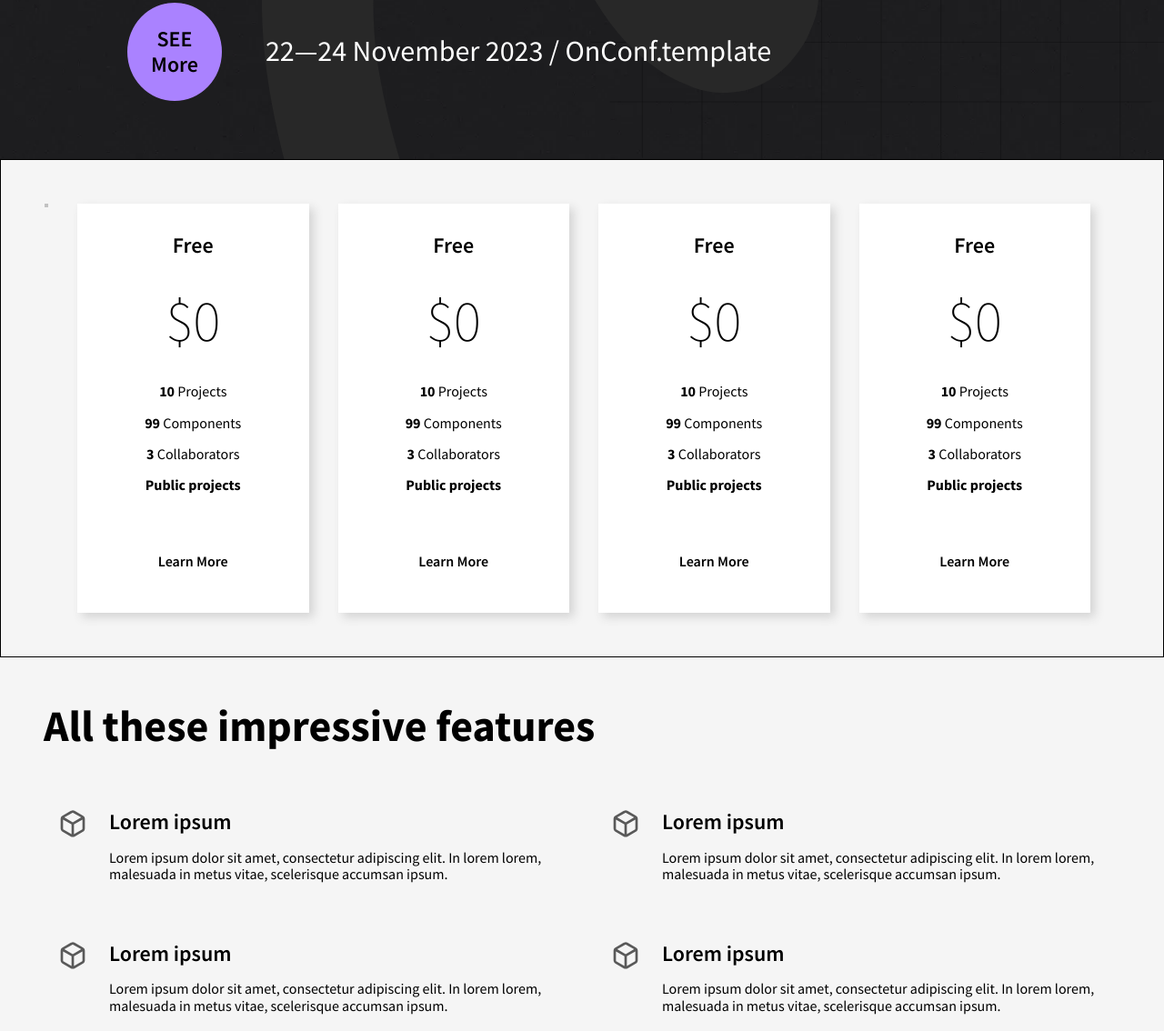
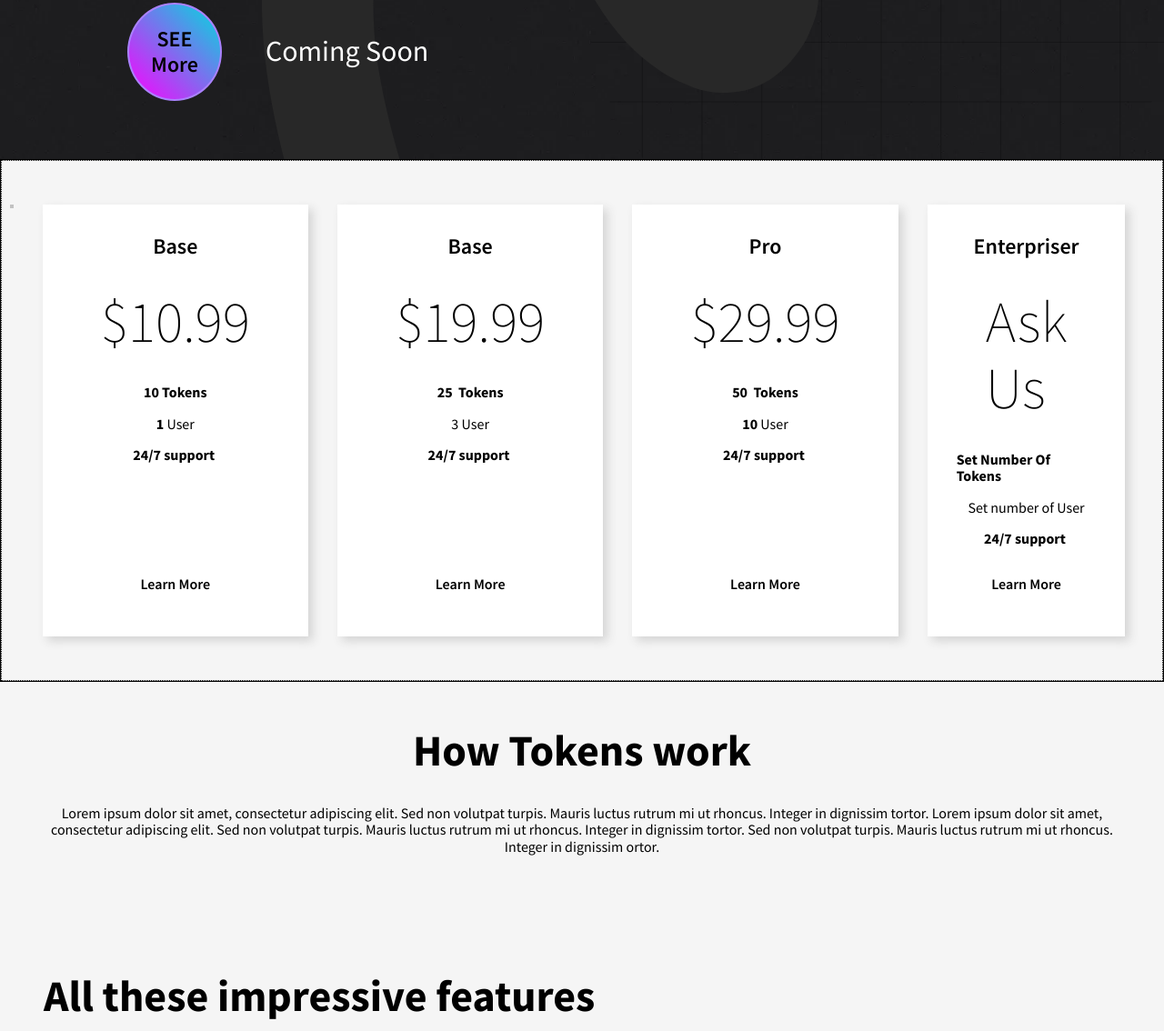
Before and after one commit to St3ve109/OnConf-template-HTML, a website built with Parcel: page index.html in a window 1280 px wide. Shown: the part 505-1639 px from the top of the page at 91% size. Built offline with nearby package versions, Linux system fonts and the light colour scheme.

Commit message:
Commit from TeleportHQ

```diff
--- a/index.css
+++ b/index.css
@@ -248,6 +248,9 @@
 }
 .home-register2 {
   width: auto;
+  border-width: 0px;
+  background-color: transparent;
+  background-image: linear-gradient(45deg, rgb(252, 0, 255) 0.00%,rgb(0, 219, 222) 100.00%);
 }
 .home-text13 {
   width: 100%;
@@ -272,10 +275,14 @@
 }
 .home-container02 {
   width: 100%;
+  height: auto;
   display: flex;
   padding: var(--dl-space-space-threeunits);
   max-width: auto;
   align-items: flex-start;
+  border-color: var(--dl-color-gray-black);
+  border-style: dotted;
+  border-width: 1px;
   justify-content: center;
 }
 .home-container03 {
@@ -312,7 +319,7 @@
 }
 .home-container07 {
   flex: 1;
-  height: 450px;
+  height: 100%;
   display: flex;
   max-width: auto;
   box-shadow: 5px 5px 10px 0px #d4d4d4;
@@ -339,28 +346,27 @@
   font-weight: 200;
 }
 .home-text20 {
+  font-weight: bold;
   margin-bottom: var(--dl-space-space-unit);
 }
-.home-text21 {
-  font-weight: 700;
+.home-text22 {
+  text-transform: capitalize;
 }
 .home-text23 {
   margin-bottom: var(--dl-space-space-unit);
 }
 .home-text24 {
+  font-style: normal;
   font-weight: 700;
+  text-transform: uppercase;
 }
-.home-text26 {
-  margin-bottom: var(--dl-space-space-unit);
+.home-text25 {
+  font-style: normal;
+  font-weight: 700;
 }
 .home-text27 {
   font-weight: 700;
-}
-.home-text29 {
   margin-bottom: var(--dl-space-space-unit);
-}
-.home-text30 {
-  font-weight: 700;
 }
 .home-button {
   color: var(--dl-color-gray-white);
@@ -374,7 +380,7 @@
 }
 .home-container08 {
   flex: 1;
-  height: 450px;
+  height: 100%;
   display: flex;
   max-width: auto;
   box-shadow: 5px 5px 10px 0px #d4d4d4;
@@ -386,43 +392,33 @@
   padding-right: var(--dl-space-space-twounits);
   flex-direction: column;
   padding-bottom: var(--dl-space-space-twounits);
-  background-color: #ffffff;
+  background-color: var(--dl-color-gray-white);
 }
 .home-container08:hover {
   transform: scale(1.02);
 }
-.home-text31 {
+.home-text28 {
   font-size: 1.5rem;
   font-weight: 600;
 }
-.home-text32 {
+.home-text29 {
   margin: var(--dl-space-space-twounits);
   font-size: 4rem;
   font-weight: 200;
+}
+.home-text30 {
+  font-weight: bold;
+  margin-bottom: var(--dl-space-space-unit);
+}
+.home-text32 {
+  text-transform: capitalize;
 }
 .home-text33 {
   margin-bottom: var(--dl-space-space-unit);
 }
 .home-text34 {
   font-weight: 700;
-}
-.home-text36 {
   margin-bottom: var(--dl-space-space-unit);
-}
-.home-text37 {
-  font-weight: 700;
-}
-.home-text39 {
-  margin-bottom: var(--dl-space-space-unit);
-}
-.home-text40 {
-  font-weight: 700;
-}
-.home-text42 {
-  margin-bottom: var(--dl-space-space-unit);
-}
-.home-text43 {
-  font-weight: 700;
 }
 .home-button1 {
   color: var(--dl-color-gray-white);
@@ -436,7 +432,7 @@
 }
 .home-container09 {
   flex: 1;
-  height: 450px;
+  height: 100%;
   display: flex;
   max-width: auto;
   box-shadow: 5px 5px 10px 0px #d4d4d4;
@@ -453,38 +449,37 @@
 .home-container09:hover {
   transform: scale(1.02);
 }
-.home-text44 {
+.home-text35 {
   font-size: 1.5rem;
   font-weight: 600;
 }
-.home-text45 {
+.home-text36 {
   margin: var(--dl-space-space-twounits);
   font-size: 4rem;
   font-weight: 200;
 }
-.home-text46 {
+.home-text37 {
+  font-weight: bold;
   margin-bottom: var(--dl-space-space-unit);
 }
-.home-text47 {
+.home-text39 {
+  text-transform: capitalize;
+}
+.home-text40 {
+  margin-bottom: var(--dl-space-space-unit);
+}
+.home-text41 {
+  font-style: normal;
+  font-weight: 700;
+  text-transform: uppercase;
+}
+.home-text42 {
+  font-style: normal;
   font-weight: 700;
 }
-.home-text49 {
+.home-text44 {
+  font-weight: 700;
   margin-bottom: var(--dl-space-space-unit);
-}
-.home-text50 {
-  font-weight: 700;
-}
-.home-text52 {
-  margin-bottom: var(--dl-space-space-unit);
-}
-.home-text53 {
-  font-weight: 700;
-}
-.home-text55 {
-  margin-bottom: var(--dl-space-space-unit);
-}
-.home-text56 {
-  font-weight: 700;
 }
 .home-button2 {
   color: var(--dl-color-gray-white);
@@ -515,38 +510,26 @@
 .home-container10:hover {
   transform: scale(1.02);
 }
-.home-text57 {
+.home-text45 {
   font-size: 1.5rem;
   font-weight: 600;
 }
-.home-text58 {
+.home-text46 {
   margin: var(--dl-space-space-twounits);
   font-size: 4rem;
   font-weight: 200;
 }
-.home-text59 {
+.home-text47 {
+  font-weight: bold;
+  margin-bottom: var(--dl-space-space-unit);
+  text-transform: capitalize;
+}
+.home-text48 {
   margin-bottom: var(--dl-space-space-unit);
 }
-.home-text60 {
+.home-text49 {
   font-weight: 700;
-}
-.home-text62 {
   margin-bottom: var(--dl-space-space-unit);
-}
-.home-text63 {
-  font-weight: 700;
-}
-.home-text65 {
-  margin-bottom: var(--dl-space-space-unit);
-}
-.home-text66 {
-  font-weight: 700;
-}
-.home-text68 {
-  margin-bottom: var(--dl-space-space-unit);
-}
-.home-text69 {
-  font-weight: 700;
 }
 .home-button3 {
   color: var(--dl-color-gray-white);
@@ -558,22 +541,35 @@
   padding-bottom: var(--dl-space-space-unit);
   background-color: var(--dl-color-gray-black);
 }
-.home-notes {
-  width: 100%;
-  display: flex;
-  max-width: var(--dl-size-size-maxwidth);
-  align-items: center;
-  flex-direction: column;
-}
-.home-features {
+.home-banner {
   width: 100%;
   display: flex;
   padding: var(--dl-space-space-threeunits);
+  align-items: center;
+  flex-direction: column;
+  justify-content: space-between;
+  background-color: #f5f5f5ff;
+}
+.home-text50 {
+  font-size: 3rem;
+  text-align: center;
+}
+.home-text51 {
   max-width: var(--dl-size-size-maxwidth);
+  margin-top: var(--dl-space-space-twounits);
+  text-align: center;
+  margin-bottom: var(--dl-space-space-twounits);
+}
+.home-features {
+  width: 837px;
+  display: flex;
+  padding: var(--dl-space-space-threeunits);
+  max-width: 100%;
+  min-width: 100%;
   flex-direction: column;
   background-color: #f5f5f5;
 }
-.home-text70 {
+.home-text55 {
   font-size: 3rem;
   margin-bottom: var(--dl-space-space-threeunits);
 }
@@ -630,7 +626,7 @@
   flex-direction: row;
   background-color: var(--dl-color-gray-black);
 }
-.home-text71 {
+.home-text56 {
   width: 100%;
   font-size: 18px;
   line-height: 27px;
@@ -651,7 +647,7 @@
   flex-direction: row;
   background-color: var(--dl-color-gray-black);
 }
-.home-text72 {
+.home-text57 {
   width: 100%;
   font-size: 18px;
   line-height: 27px;
@@ -689,14 +685,31 @@
   width: 16px;
   height: 16px;
 }
+.home-container12 {
+  flex: 0 0 auto;
+  width: auto;
+  height: auto;
+  display: flex;
+  align-items: flex-start;
+  justify-content: center;
+}
+.home-notes {
+  width: 100%;
+  border: 2px dashed rgba(120, 120, 120, 0.4);
+  display: flex;
+  max-width: var(--dl-size-size-maxwidth);
+  align-items: center;
+  flex-direction: column;
+}
 .home-footer {
   width: 100%;
+  height: auto;
   display: flex;
   align-items: center;
   padding-top: 120px;
   flex-direction: column;
   padding-bottom: var(--dl-space-space-fiveunits);
-  background-color: #AA82FF;
+  background-image: linear-gradient(45deg, rgb(252, 0, 255) 0.00%,rgb(26, 205, 225) 100.00%);
 }
 .home-content2 {
   gap: var(--dl-space-space-threeunits);
@@ -723,11 +736,6 @@
   font-weight: 600;
   line-height: 45px;
 }
-.home-description {
-  width: 100%;
-  font-size: 18px;
-  line-height: 27px;
-}
 .home-socials {
   gap: var(--dl-space-space-oneandhalfunits);
   width: 100%;
@@ -736,13 +744,13 @@
   align-items: center;
   flex-direction: row;
 }
-.home-link4 {
+.home-link3 {
   display: contents;
 }
 .home-image5 {
   text-decoration: none;
 }
-.home-link5 {
+.home-link4 {
   display: contents;
 }
 .home-image6 {
@@ -778,6 +786,9 @@
   }
   .home-container06 {
     align-items: center;
+  }
+  .home-text51 {
+    max-width: 100%;
   }
   .home-first {
     flex-direction: column;
@@ -906,6 +917,14 @@
     margin-right: 0px;
     margin-bottom: var(--dl-space-space-twounits);
   }
+  .home-banner {
+    padding-left: var(--dl-space-space-twounits);
+    padding-right: var(--dl-space-space-twounits);
+  }
+  .home-text51 {
+    padding-left: var(--dl-space-space-unit);
+    padding-right: var(--dl-space-space-unit);
+  }
   .home-features {
     padding-left: var(--dl-space-space-twounits);
     padding-right: var(--dl-space-space-twounits);
@@ -937,10 +956,6 @@
     font-size: 24px;
     line-height: 34px;
   }
-  .home-description {
-    font-size: 14px;
-    line-height: 21px;
-  }
   .home-socials {
     gap: var(--dl-space-space-twounits);
   }
@@ -964,6 +979,12 @@
     padding-right: var(--dl-space-space-unit);
     padding-bottom: var(--dl-space-space-twounits);
   }
+  .home-banner {
+    padding-top: var(--dl-space-space-twounits);
+    padding-left: var(--dl-space-space-unit);
+    padding-right: var(--dl-space-space-unit);
+    padding-bottom: var(--dl-space-space-twounits);
+  }
   .home-features {
     padding-top: var(--dl-space-space-twounits);
     padding-left: var(--dl-space-space-unit);
@@ -981,7 +1002,7 @@
     width: 100%;
     max-width: 20px;
   }
-  .home-text71 {
+  .home-text56 {
     font-size: 16px;
     line-height: 24px;
   }
@@ -989,7 +1010,7 @@
     width: 100%;
     max-width: 20px;
   }
-  .home-text72 {
+  .home-text57 {
     font-size: 16px;
     line-height: 24px;
   }
--- a/index.html
+++ b/index.html
@@ -70,7 +70,6 @@
                 data-role="Nav"
                 class="home-nav"
               >
-                <span class="navLink">Speakers</span>
                 <span class="navLink">Schedule</span>
                 <span class="navLink">Sponsors</span>
                 <span class="navLink">Useful</span>
@@ -172,7 +171,7 @@
                   <br />
                 </span>
               </button>
-              <p class="home-caption1">22—24 November 2023 / OnConf.template</p>
+              <p class="home-caption1">Coming Soon</p>
             </div>
           </div>
         </section>
@@ -186,90 +185,75 @@
               </div>
             </div>
             <div class="home-container07">
-              <span class="home-text18">Free</span>
-              <span class="home-text19">$0</span>
+              <span class="home-text18">Base</span>
+              <span class="home-text19">$10.99</span>
               <span class="home-text20">
-                <span class="home-text21">10</span>
-                <span>Projects</span>
+                <span>10</span>
+                <span class="home-text22">Tokens</span>
               </span>
               <span class="home-text23">
-                <span class="home-text24">99</span>
-                <span>Components</span>
+                <span class="home-text24">1</span>
+                <span class="home-text25"></span>
+                <span>User</span>
               </span>
-              <span class="home-text26">
-                <span class="home-text27">3</span>
-                <span>Collaborators</span>
-              </span>
-              <span class="home-text29">
-                <span class="home-text30">Public projects</span>
-              </span>
+              <span class="home-text27">24/7 support&nbsp;</span>
               <button class="home-button button">Learn More</button>
             </div>
             <div class="home-container08">
-              <span class="home-text31">Free</span>
-              <span class="home-text32">$0</span>
-              <span class="home-text33">
-                <span class="home-text34">10</span>
-                <span>Projects</span>
+              <span class="home-text28">Base</span>
+              <span class="home-text29">$19.99</span>
+              <span class="home-text30">
+                <span>25&nbsp;</span>
+                <span class="home-text32">Tokens</span>
               </span>
-              <span class="home-text36">
-                <span class="home-text37">99</span>
-                <span>Components</span>
-              </span>
-              <span class="home-text39">
-                <span class="home-text40">3</span>
-                <span>Collaborators</span>
-              </span>
-              <span class="home-text42">
-                <span class="home-text43">Public projects</span>
-              </span>
+              <span class="home-text33">3 User</span>
+              <span class="home-text34">24/7 support&nbsp;</span>
               <button class="home-button1 button">Learn More</button>
             </div>
             <div class="home-container09">
-              <span class="home-text44">Free</span>
-              <span class="home-text45">$0</span>
-              <span class="home-text46">
-                <span class="home-text47">10</span>
-                <span>Projects</span>
+              <span class="home-text35">Pro</span>
+              <span class="home-text36">$29.99</span>
+              <span class="home-text37">
+                <span>50&nbsp;</span>
+                <span class="home-text39">Tokens</span>
               </span>
-              <span class="home-text49">
-                <span class="home-text50">99</span>
-                <span>Components</span>
+              <span class="home-text40">
+                <span class="home-text41">10</span>
+                <span class="home-text42"></span>
+                <span>User</span>
               </span>
-              <span class="home-text52">
-                <span class="home-text53">3</span>
-                <span>Collaborators</span>
-              </span>
-              <span class="home-text55">
-                <span class="home-text56">Public projects</span>
-              </span>
+              <span class="home-text44">24/7 support&nbsp;</span>
               <button class="home-button2 button">Learn More</button>
             </div>
             <div class="home-container10">
-              <span class="home-text57">Free</span>
-              <span class="home-text58">$0</span>
-              <span class="home-text59">
-                <span class="home-text60">10</span>
-                <span>Projects</span>
-              </span>
-              <span class="home-text62">
-                <span class="home-text63">99</span>
-                <span>Components</span>
-              </span>
-              <span class="home-text65">
-                <span class="home-text66">3</span>
-                <span>Collaborators</span>
-              </span>
-              <span class="home-text68">
-                <span class="home-text69">Public projects</span>
-              </span>
+              <span class="home-text45">Enterpriser</span>
+              <span class="home-text46">Ask Us</span>
+              <span class="home-text47">Set number of Tokens</span>
+              <span class="home-text48">Set number of User</span>
+              <span class="home-text49">24/7 support&nbsp;</span>
               <button class="home-button3 button">Learn More</button>
             </div>
           </div>
         </div>
-        <section class="home-notes">
+        <div class="home-banner">
+          <h1 class="home-text50">How Tokens work</h1>
+          <span class="home-text51">
+            <span>
+              <span>
+                Lorem ipsum dolor sit amet, consectetur adipiscing elit. Sed non
+                volutpat turpis. Mauris luctus rutrum mi ut rhoncus. Integer in
+                dignissim tortor. Lorem ipsum dolor sit amet, consectetur
+                adipiscing elit. Sed non volutpat turpis. Mauris luctus rutrum
+                mi ut rhoncus. Integer in dignissim tortor. Sed non volutpat
+                turpis. Mauris luctus rutrum mi ut rhoncus. Integer in dignissim
+                ortor.
+              </span>
+              <span></span>
+            </span>
+          </span>
+        </div>
         <div class="home-features">
-            <h1 class="home-text70">All these impressive features</h1>
+          <h1 class="home-text55">All these impressive features</h1>
           <div class="home-container11">
             <div
               class="feature-card2-feature-card feature-card2-root-class-name"
@@ -283,9 +267,9 @@
                 <h2 class="feature-card2-text"><span>Lorem ipsum</span></h2>
                 <span>
                   <span>
-                      Lorem ipsum dolor sit amet, consectetur adipiscing elit.
-                      In lorem lorem, malesuada in metus vitae, scelerisque
-                      accumsan ipsum.
+                    Lorem ipsum dolor sit amet, consectetur adipiscing elit. In
+                    lorem lorem, malesuada in metus vitae, scelerisque accumsan
+                    ipsum.
                   </span>
                 </span>
               </div>
@@ -302,9 +286,9 @@
                 <h2 class="feature-card2-text"><span>Lorem ipsum</span></h2>
                 <span>
                   <span>
-                      Lorem ipsum dolor sit amet, consectetur adipiscing elit.
-                      In lorem lorem, malesuada in metus vitae, scelerisque
-                      accumsan ipsum.
+                    Lorem ipsum dolor sit amet, consectetur adipiscing elit. In
+                    lorem lorem, malesuada in metus vitae, scelerisque accumsan
+                    ipsum.
                   </span>
                 </span>
               </div>
@@ -321,9 +305,9 @@
                 <h2 class="feature-card2-text"><span>Lorem ipsum</span></h2>
                 <span>
                   <span>
-                      Lorem ipsum dolor sit amet, consectetur adipiscing elit.
-                      In lorem lorem, malesuada in metus vitae, scelerisque
-                      accumsan ipsum.
+                    Lorem ipsum dolor sit amet, consectetur adipiscing elit. In
+                    lorem lorem, malesuada in metus vitae, scelerisque accumsan
+                    ipsum.
                   </span>
                 </span>
               </div>
@@ -340,9 +324,9 @@
                 <h2 class="feature-card2-text"><span>Lorem ipsum</span></h2>
                 <span>
                   <span>
-                      Lorem ipsum dolor sit amet, consectetur adipiscing elit.
-                      In lorem lorem, malesuada in metus vitae, scelerisque
-                      accumsan ipsum.
+                    Lorem ipsum dolor sit amet, consectetur adipiscing elit. In
+                    lorem lorem, malesuada in metus vitae, scelerisque accumsan
+                    ipsum.
                   </span>
                 </span>
               </div>
@@ -358,18 +342,17 @@
             <div class="home-list">
               <div class="home-note">
                 <div class="home-point"></div>
-                  <p class="home-text71">
+                <p class="home-text56">
                   Lorem ipsum dolor sit amet, consectetur adipiscing elit, sed
-                    do eiusmod tempor incididunt ut labore et dolore magna
-                    aliqua. Ut enim ad minim veniam.
+                  do eiusmod tempor incididunt ut labore et dolore magna aliqua.
+                  Ut enim ad minim veniam.
                 </p>
               </div>
               <div class="home-note1">
                 <div class="home-point1"></div>
-                  <p class="home-text72">
+                <p class="home-text57">
                   Lorem ipsum dolor sit amet, consectetur adipiscing elit, sed
-                    do eiusmod tempor incididunt ut labore et dolore magna
-                    aliqua.
+                  do eiusmod tempor incididunt ut labore et dolore magna aliqua.
                 </p>
               </div>
             </div>
@@ -395,23 +378,15 @@
               </svg>
             </button>
           </div>
-            <img
-              alt="image"
-              src="public/notes-2-1400w.png"
-              class="image-notes"
-            />
+          <img alt="image" src="public/notes-2-1400w.png" class="image-notes" />
         </div>
-        </section>
+        <div class="home-container12">
+          <section class="home-notes"></section>
+        </div>
         <footer class="home-footer">
           <div class="home-content2">
             <div class="home-details">
-              <h2 class="home-title">OnConf</h2>
-              <p class="home-description">
-                Product Calgary brings professionals together to connect, learn
-                from each other, find opportunities, and find talent. We started
-                as a meetup and have grown to be Alberta’s largest Product
-                Management community.
-              </p>
+              <h2 class="home-title">Os Online</h2>
             </div>
             <div class="home-socials">
               <img alt="image" src="public/linkedin.svg" class="social" />
@@ -419,7 +394,7 @@
                 href="https://example.com"
                 target="_blank"
                 rel="noreferrer noopener"
-                class="home-link4"
+                class="home-link3"
               >
                 <img
                   alt="image"
@@ -431,7 +406,7 @@
                 href="https://example.com"
                 target="_blank"
                 rel="noreferrer noopener"
-                class="home-link5"
+                class="home-link4"
               >
                 <img
                   alt="image"
@@ -441,8 +416,8 @@
               </a>
             </div>
             <span class="home-copyright">
-              Privacy — Terms &amp; Conditions — Code of Conduct © 2022 OnConf
-              All Rights Reserved
+              Privacy — Terms &amp; Conditions — Code of Conduct © 2023 Os
+              Online All Rights Reserved
             </span>
           </div>
         </footer>
```
Lines whose indentation alone changed are shown as unchanged.
